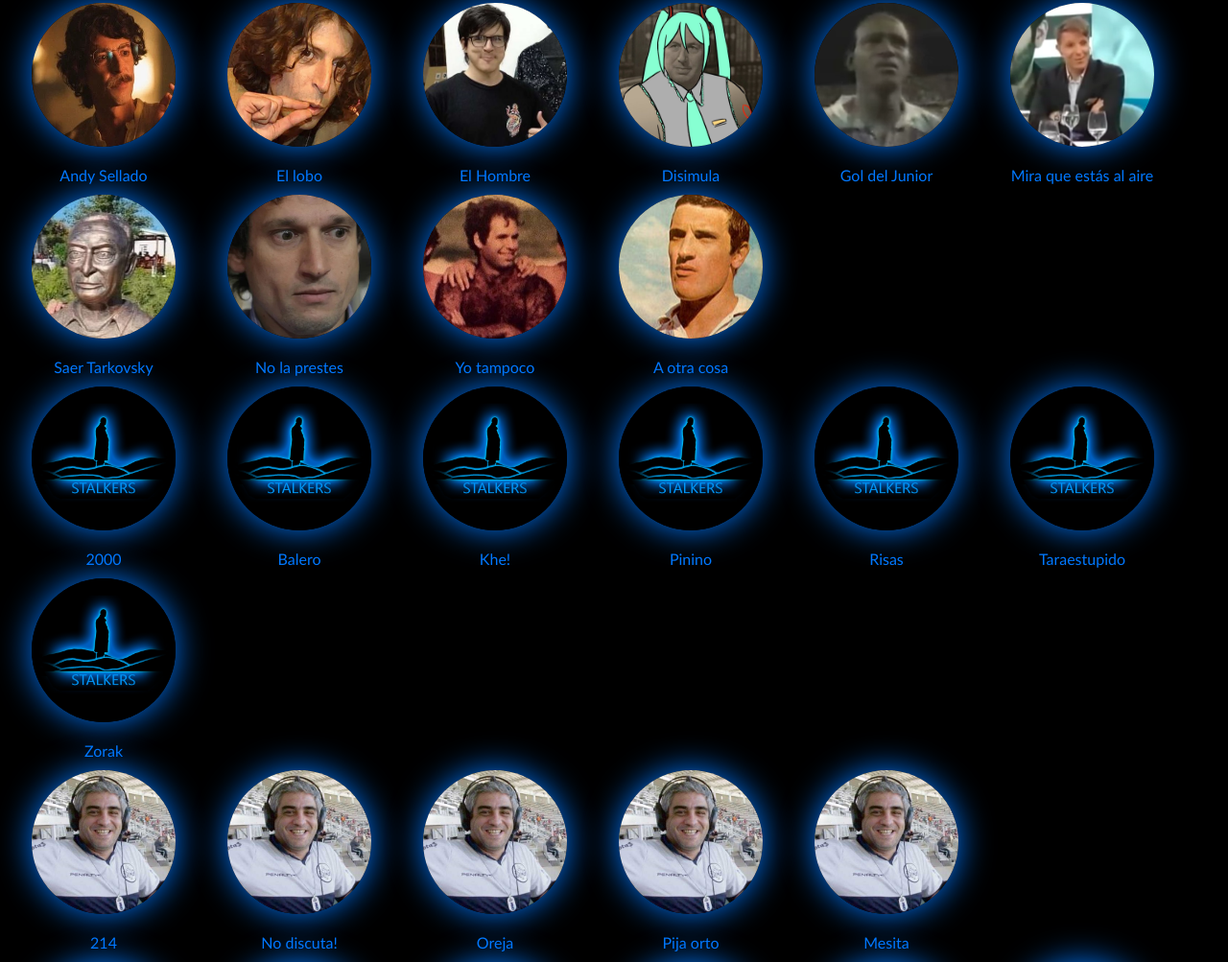
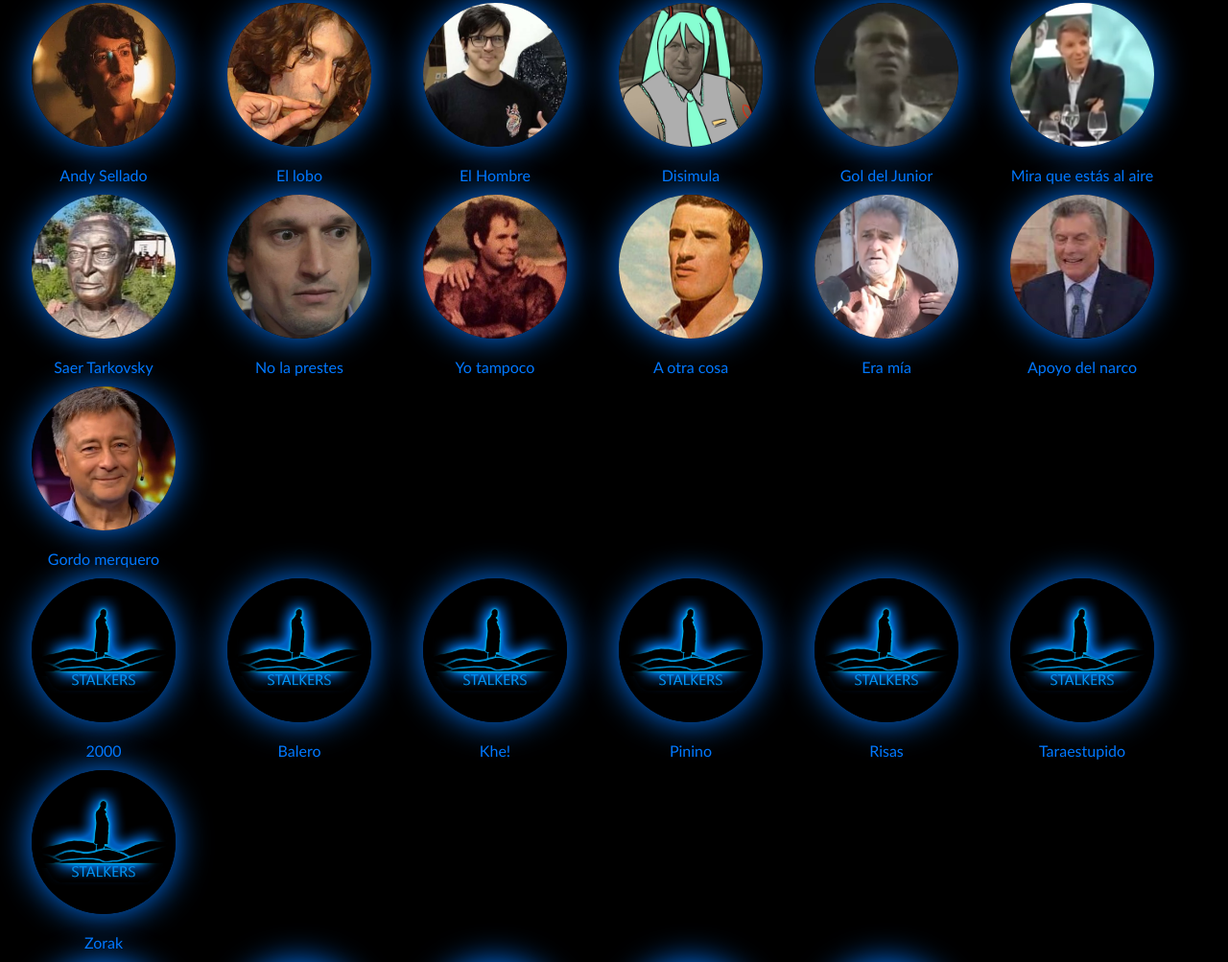
Before and after one commit to PastorL/rosarigacine_botonera, a plain HTML site: page index.html in a window 1280 px wide. Shown: the part 3605-4608 px from the top of the page at 96% size. Drawn offline with nearby package versions, Linux system fonts and the light colour scheme.

Commit message:
Apoyo del narco, gordo merquero, charco de sangre.

```diff
--- a/index.html
+++ b/index.html
@@ -716,6 +716,24 @@
 		<p class="button-text">A otra cosa</p>
 	</div>
 
+	<div class="button-container">
+		<a><img src="images/un_charco_de_sangre.jpg" class="button-image" alt="un_charco_de_sangre"></a>
+		<audio id="un_charco_de_sangre" src="audios/un_charco_de_sangre.mp3"></audio>
+		<p class="button-text">Era mía</p>
+	</div>
+
+	<div class="button-container">
+		<a><img src="images/con_el_apoyo_del_narcotrafico.jpg" class="button-image" alt="con_el_apoyo_del_narcotrafico"></a>
+		<audio id="con_el_apoyo_del_narcotrafico" src="audios/con_el_apoyo_del_narcotrafico.mp3"></audio>
+		<p class="button-text">Apoyo del narco</p>
+	</div>
+
+	<div class="button-container">
+		<a><img src="images/gordo_merquero.jpg" class="button-image" alt="gordo_merquero"></a>
+		<audio id="gordo_merquero" src="audios/gordo_merquero.mp3"></audio>
+		<p class="button-text">Gordo merquero</p>
+	</div>
+
 	<div class="stalkers-container">
 
 		<div class="button-container">
```
Also changed, not shown: images/con_el_apoyo_del_narcotrafico.jpg (added), images/gordo_merquero.jpg (added), images/un_charco_de_sangre.jpg (added), 3 other files.
